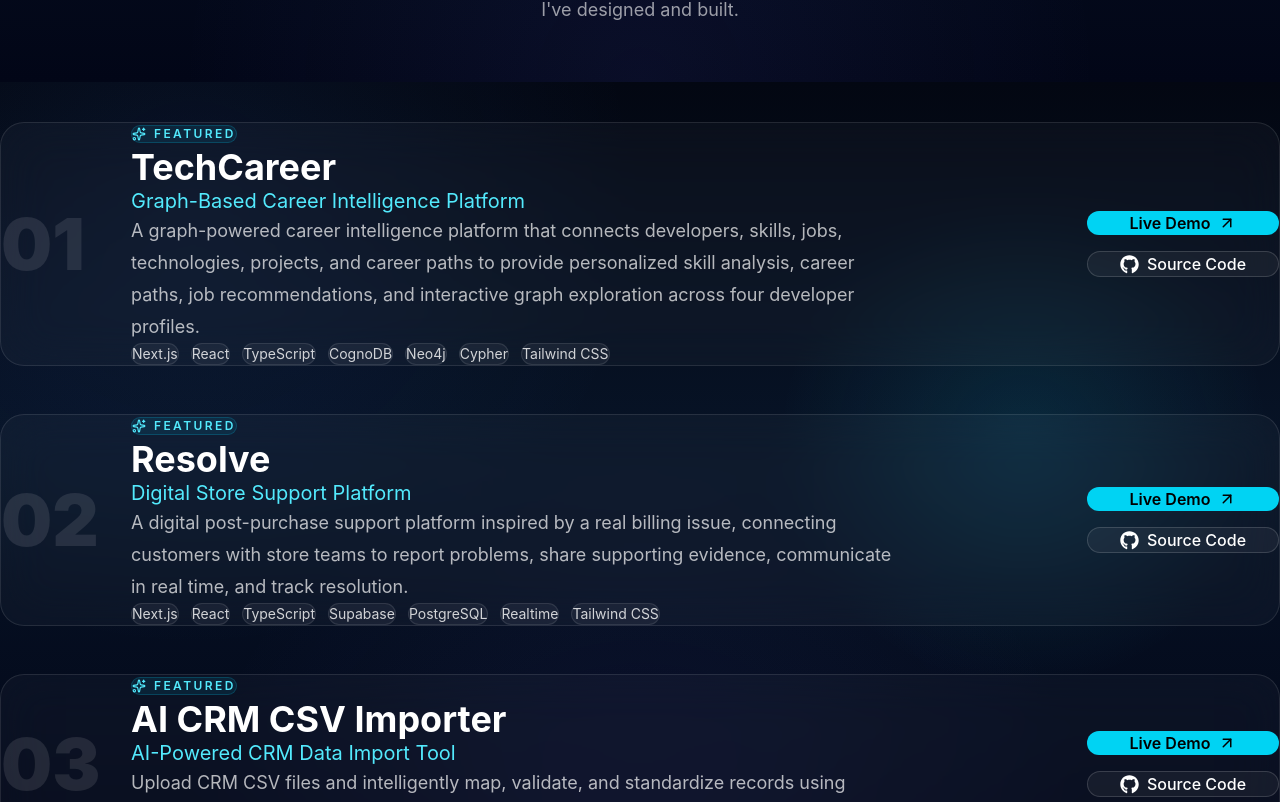
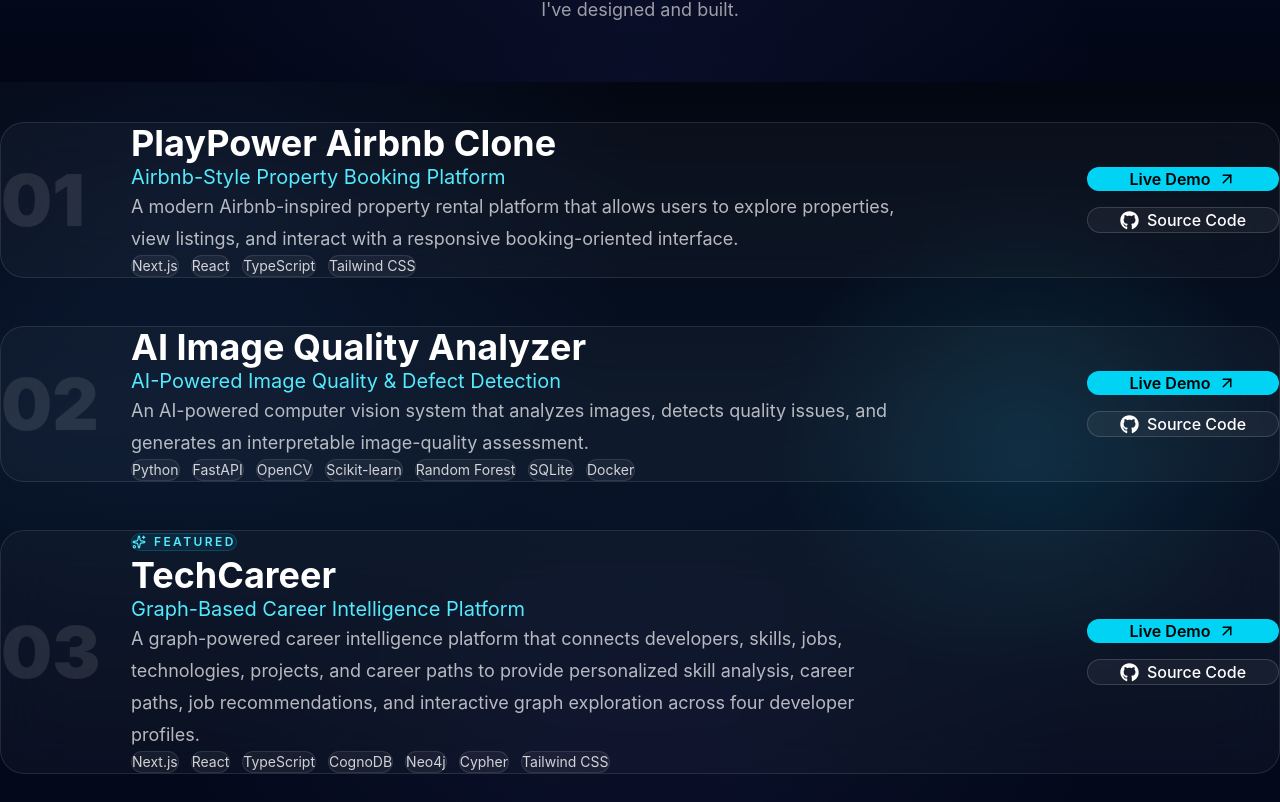
Before and after one commit to Jadav-Ruthwik/portfolio2.0, a Next.js app: page / in a window 1280 px wide. Shown: the part 2318-3120 px from the top of the page. Built offline with nearby package versions, Linux system fonts and the light colour scheme.

Commit message:
projects updated

```diff
--- a/components/projects/projectsData.ts
+++ b/components/projects/projectsData.ts
@@ -1,6 +1,38 @@
 export const projects = [
   {
     id: 1,
+    title: "PlayPower Airbnb Clone",
+    subtitle: "Airbnb-Style Property Booking Platform",
+    description:
+      "A modern Airbnb-inspired property rental platform that allows users to explore properties, view listings, and interact with a responsive booking-oriented interface.",
+    tech: ["Next.js", "React", "TypeScript", "Tailwind CSS"],
+    live: "https://playpower-airbnb-clone-ruthwik.vercel.app/",
+    github: "https://github.com/Jadav-Ruthwik/playpower-airbnb-clone",
+    featured: false,
+  },
+
+  {
+    id: 2,
+    title: "AI Image Quality Analyzer",
+    subtitle: "AI-Powered Image Quality & Defect Detection",
+    description:
+      "An AI-powered computer vision system that analyzes images, detects quality issues, and generates an interpretable image-quality assessment.",
+    tech: [
+      "Python",
+      "FastAPI",
+      "OpenCV",
+      "Scikit-learn",
+      "Random Forest",
+      "SQLite",
+      "Docker",
+    ],
+    live: "https://ai-image-quality-analyzer-ctys.onrender.com/",
+    github: "https://github.com/Jadav-Ruthwik/ai-image-quality-analyzer",
+    featured: false,
+  },
+
+  {
+    id: 3,
     title: "TechCareer",
     subtitle: "Graph-Based Career Intelligence Platform",
     description:
@@ -20,7 +52,7 @@
   },
 
   {
-    id: 2,
+    id: 4,
     title: "Resolve",
     subtitle: "Digital Store Support Platform",
     description:
@@ -40,7 +72,7 @@
   },
 
   {
-    id: 3,
+    id: 5,
     title: "AI CRM CSV Importer",
     subtitle: "AI-Powered CRM Data Import Tool",
     description:
@@ -60,7 +92,7 @@
   },
 
   {
-    id: 4,
+    id: 6,
     title: "SmartRent",
     subtitle: "AI-Powered House Rental Platform",
     description:
@@ -73,7 +105,7 @@
   },
 
   {
-    id: 5,
+    id: 7,
     title: "SmartSpace",
     subtitle: "AI Interior Design Platform",
     description:
@@ -86,7 +118,7 @@
   },
 
   {
-    id: 6,
+    id: 8,
     title: "StudySync",
     subtitle: "AI Study Planner",
     description:
@@ -97,7 +129,7 @@
   },
 
   {
-    id: 7,
+    id: 9,
     title: "Dynamic Desktop Wallpaper",
     subtitle: "Smart Productivity Tool",
     description:
@@ -108,7 +140,7 @@
   },
 
   {
-    id: 8,
+    id: 10,
     title: "WasteZero",
     subtitle: "Smart Waste Management Platform",
     description:
@@ -121,7 +153,7 @@
   },
 
   {
-    id: 9,
+    id: 11,
     title: "Restaurant Ordering Website",
     subtitle: "Modern Restaurant Platform",
     description:
@@ -133,7 +165,7 @@
   },
 
   {
-    id: 10,
+    id: 12,
     title: "PalleSiri Dairy Farm",
     subtitle: "Business Website",
     description:
```
